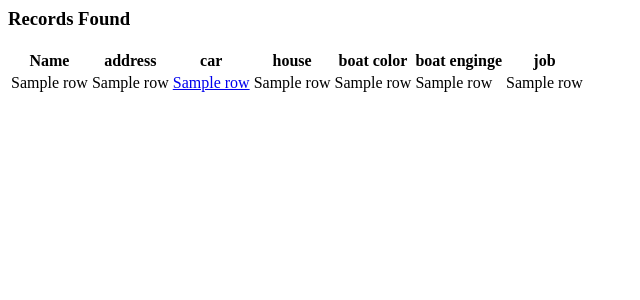
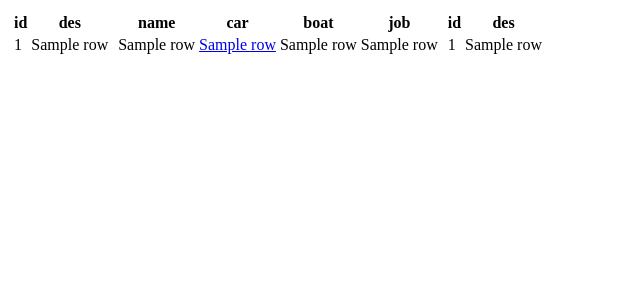
Before and after one commit to ATAGIT87/CarsSeles, a Flask app: template app/templates/response.html in a window 1280 px wide. Shown: the top 300 px of the page, without its empty margins (0-640 px from the left). Run offline with Flask 2, Linux system fonts and the light colour scheme; the template is opened without the code that fills it: most values are stand-ins (such as "Sample title", 1, 10 or a date in 2020).

Commit message:
change css

```diff
--- a/app/app.py
+++ b/app/app.py
@@ -26,18 +26,32 @@ def ajaxlivesearch():
      connection = db_connection()
      cursor = connection.cursor()
      person = []
+     insu =[]
+     jobs =[]
      print('hiier ist ajax')
      if request.method == 'POST':
         search_word = request.form['query']
      if search_word == '':
             query = " select p.id,p.name,p.address,c.id,c.name,c.year,c.price,h.address,b.color,b.engine,j.titel from persons p, cars c,houses h, boats b, jobs j where p.car_id=c.id and p.house_id=h.id and p.boat_id=b.id and p.job_id=j.id ORDER BY p.name"
+            queryinsu = " select id,des from insurance"
+            queryjobs = " select id, titel from jobs"
             cursor.execute(query)
             person= cursor.fetchall()
+            cursor.execute(queryinsu)
+            insu= cursor.fetchall()
+            cursor.execute(queryjobs)
+            jobs= cursor.fetchall()
      else:
             query = "select p.id,p.name,p.address,c.id,c.name,c.year,c.price,h.address,b.color,b.engine,j.titel from persons p, cars c,houses h, boats b, jobs j where p.car_id=c.id and p.house_id=h.id and p.boat_id=b.id and p.job_id=j.id and (p.name LIKE '%{}%' OR c.year LIKE '%{}%' OR c.price LIKE '%{}%') ORDER BY p.name DESC LIMIT 20".format(search_word,search_word,search_word)
             cursor.execute(query)
             person= cursor.fetchall()
-     return jsonify({'htmlresponse': render_template('response.html', person=person)})
+            queryinsu = " select id,des from insurance"
+            cursor.execute(queryinsu)
+            insu= cursor.fetchall()
+            queryjobs = " select id, titel from jobs"
+            cursor.execute(queryjobs)
+            jobs= cursor.fetchall()
+     return jsonify({'htmlresponse': render_template('response.html', person=person,insu=insu,jobs=jobs)})
 
 
 
@@ -45,13 +59,13 @@ def ajaxlivesearch():
 def selectcars():
      connection = db_connection()
      cur = connection.cursor()
-     cars = []
+     insu = []
      print('hiier ist select cars')
-     search_word = request.form['id']
+     search_word = request.form['param']
      qu  = "select c.id,c.name,c.year,c.price,i.id,i.des from cars c,insurance i where c.insu_id=i.id and c.id={}".format(search_word)
      cur.execute(qu)
-     cars= cur.fetchall()
-     return render_template('index.html',cars=cars)
+     insu= cur.fetchall()
+     return render_template('index.html',insu=insu)
 
 if __name__ == '__main__':
     carsales.run(host='0.0.0.0')
--- a/app/templates/response.html
+++ b/app/templates/response.html
@@ -1,13 +1,30 @@
-<h3>Records Found</h3>
+<table>
+<tr>
+<td>
 <table id="tablesstyle" class="table table-striped custab">
   <thead>
       <tr>
-         <th>Name</th>
-         <th>address</th>
+         <th>id</th>
+         <th>des</th>
+      </tr>
+  </thead>
+  <tbody>
+{% for row in jobs %}
+   <tr>
+    <td class="row-data">{{row[0]}}</td>
+    <td class="row-data">{{row[1]}}</td>
+   </tr>
+{% endfor %}
+  </tbody>
+</table>
+</td>
+<td>
+<table id="tablesstyle" class="table table-striped custab">
+  <thead>
+      <tr>
+         <th>name</th>
          <th>car</th>
-         <th>house</th>
-         <th>boat color</th>
-         <th>boat enginge</th>
+         <th>boat</th>
          <th>job</th>
       </tr>
   </thead>
@@ -15,18 +32,35 @@
 {% for row in person %}
    <tr id="{{row[0]}}">
     <td class="row-data">{{row[1]}}</td>
-    <td class="row-data">{{row[2]}}</td>
     <td style = "display:none" class="row-data">{{row[3]}}</td>
     <td class="row-data"><a href="javascript:void(0)" onclick="generateTable()">{{row[4]}} </a></td>
-    <td style = "display:none" class="row-data">{{row[5]}}</td>
-    <td style = "display:none" class="row-data">{{row[6]}}</td>
-    <td class="row-data">{{row[7]}}</td>
-    <td class="row-data">{{row[8]}}</td>
     <td class="row-data">{{row[9]}}</td>
     <td class="row-data">{{row[10]}}</td>
    </tr>
 {% endfor %}
   </tbody>
+</table>
+  </td>
+  <td>
+  <table id="tablesstyle" class="table table-striped custab">
+    <thead>
+        <tr>
+           <th>id</th>
+           <th>des</th>
+        </tr>
+    </thead>
+    <tbody>
+  {% for row in insu %}
+     <tr>
+      <td class="row-data">{{row[0]}}</td>
+      <td class="row-data">{{row[1]}}</td>
+     </tr>
+  {% endfor %}
+    </tbody>
+  </table>
+  </td>
+  </tr>
+  </table>
 <script>
         function generateTable(){
                var rowId =event.target.parentNode.parentNode.id;
@@ -34,6 +68,13 @@
                var data =
                document.getElementById(rowId).querySelectorAll(".row-data");
 
+               $.ajax({
+                        type: "POST",
+                        url: "/selectcars.py",
+                        data: { param: data[1].innerHTML}
+                      }).done(function( o ) {
+                        alert("id:" + data[1].innerHTML);
+                      });
                const tbl = document.createElement("table");
                const tblBody = document.createElement("tbody");
 
@@ -62,7 +103,5 @@
               document.body.appendChild(tbl);
               tbl.setAttribute("id","tablesstyle");
 
-
-
                }
 </script>
```
Also changed, not shown: app/static/css/main.css (+4 -4 lines).
